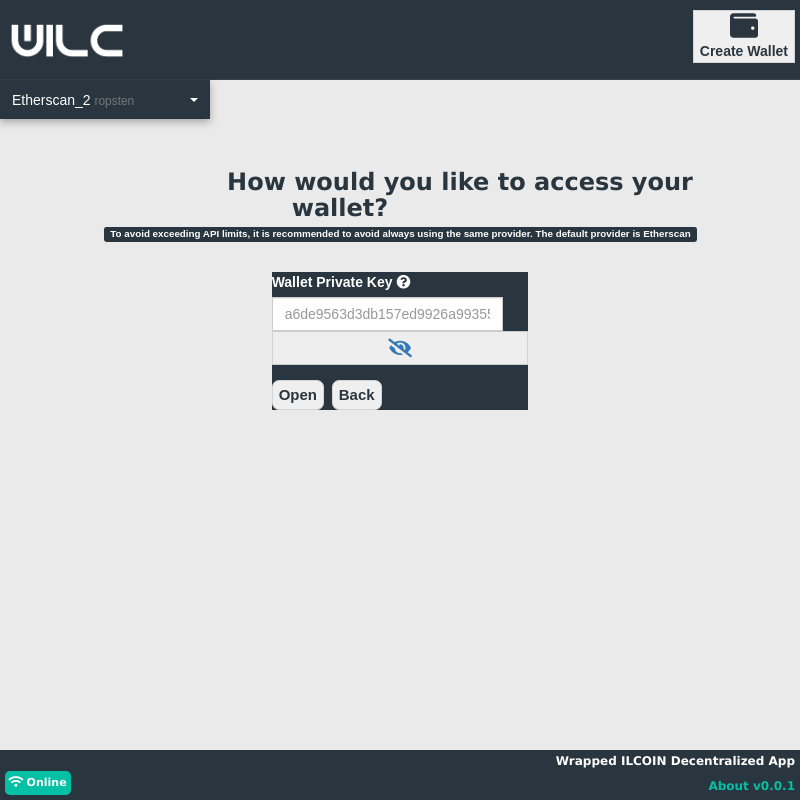
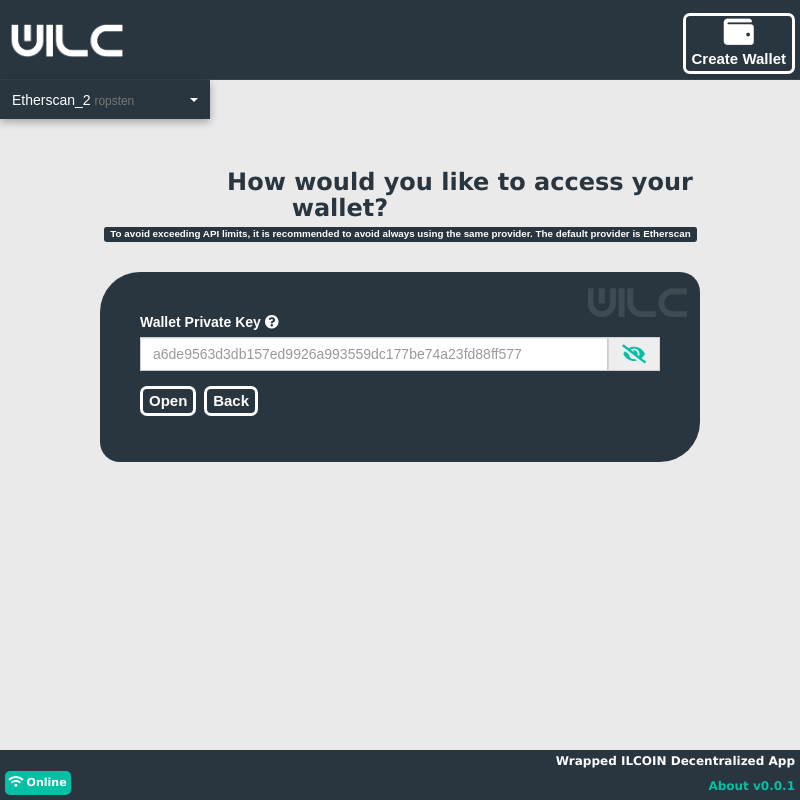
Before and after one commit to fahimaltinordu/desktop_wallet_win, an Electron app: page index.html in a window 800 px wide. Both pictures are taken after a click on the button "Private Key". Drawn offline with nearby package versions, Linux system fonts and the light colour scheme.

Commit message:
Add files via upload

```diff
--- a/style/main.css
+++ b/style/main.css
@@ -53,13 +53,24 @@
     border-top: 1px solid lightgray;
 }
 
+a {
+    color: #05c0a5;
+    text-decoration: none;
+}
+a:focus, a:hover {
+    color: #05c0a5;
+    text-decoration: underline;
+}
+
 /* tooltip starts */
 .tooltip-inner {
   background-color: #05c0a5 !important;
   color: #fff;
-  min-width: 150px;
-  max-width: 100%;
+  min-width: 100px;
+  max-width: 48%;
   font-size:10px;
+  font-weight:bold;
+  text-align:center;
 }
 
 .tooltip.top .tooltip-arrow {
@@ -194,7 +205,7 @@
 }
 
 .createwalletarea {
-	margin-top: 10px;
+	margin-top: 13px;
     position: absolute;
     right: 5px;
 }
@@ -322,21 +333,42 @@
 
 }
 
-.btncreatewallet {
-	color: #2a363f;
-	text-decoration: none;
-	border-radius: 5px;
-	border: 0;
-	height: 60px;
-	outline: 0 !important;
+/* .btncreatewallet { */
+	/* color: #2a363f;  */
+	/* text-decoration: none;  */
+	/* border-radius: 5px;  */
+	/* border: 0;  */
+	/* height: 60px; */
+	/* outline: 0 !important; */
+/* } */
+
+/* .btncreatewallet:hover { */
+/* box-shadow:inset 0px 0px 5px #81898c;border:1px solid #81898c; */
+/* color: #ffffff; */
+/* background: #05c0a5; */
+/* } */
+
+#keystoreupload {
+	width: 600px;
+	height: 230px;
+	background-color: #2a363f;
+	border-radius: 40px 20px;
+	padding: 30px;
 }
-
-.btncreatewallet:hover {
-box-shadow:inset 0px 0px 5px #81898c;border:1px solid #81898c;
-color: #ffffff;
-background: #05c0a5;
+#privatekey{
+	width: 600px;
+	height: 190px;
+	background-color: #2a363f;
+	border-radius: 40px 20px;
+	padding: 40px;
 }
-
+#mnemonicupload{
+	width: 600px;
+	height: 190px;
+	background-color: #2a363f;
+	border-radius: 40px 20px;
+	padding: 40px;
+}
 #keystoreupload:hover {
 box-shadow:1px 0px 11px 6px rgba(0,0,0,0.49);border:0;
 
@@ -464,46 +496,33 @@
 /*=====effect button basladı====*/
 
  .foure{
-        background: #efefef;
-        border: 1px solid lightgray;
-        color:#2a363f;
-        position: relative;
-        transition: all .5s ease-in-out;
-        z-index: 2;
-        overflow: hidden;
-        transition: all .5s ease-in-out
+        background-color: #2a363f;
+	    color:#FFFFFF;
+		border:3px solid #FFFFFF;
+		position:relative;
+		transition:all .5s ease-in-out;
+		overflow: hidden;
+		border-radius:1px 1px 1px 1px;
+		z-index: 2;
 
     }
     .foure:before{
-        content: "";
-        background-color: #04c0a7;
-        display: inline-block;
-        width:300px;
-        height: 300px;
-        position: absolute;
-        top:0;
-        left:200px;
-        z-index: -1;
-        transition:all .5s ease-in-out
+        content:"";
+		display:inline-block;
+		position:absolute;
+		width:200px;
+		height:57.1px;
+		background-color:#05c0a5;
+		left:-312px;
+		top:0px;
+		/*border-radius:50px 50px 50px 50px;*/
+		z-index:-1;
+		transition:all .5s ease-in-out;
+		padding:1px;
 }
-    .foure:after{
-        content: "";
-        background-color: #04c0a7;
-        display: inline-block;
-        width:300px;
-        height: 300px;
-        position: absolute;
-        top:0;
-        left:-302px;
-        z-index: -1;
-        transition:all .5s ease-in-out
-    }
-    .foure:hover{color:#FFF}
-    .foure:hover:after{
-        transform: translate(101px,0)
-    }
+
     .foure:hover:before{
-        transform: translate(-101px,0)
+        transform:translate(309px,0)
     }
 
 	.button{
@@ -513,6 +532,13 @@
       font-size:15px;
       font-weight:700;
 }
+
+	.button77{
+		  outline:none;
+		  border-radius:7px 7px 7px 7px;
+		  font-size:15px;
+		  font-weight:700;
+	}
 
      .button1{
       outline:none;
```
